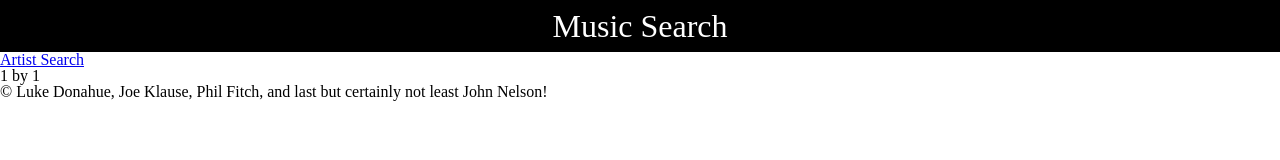
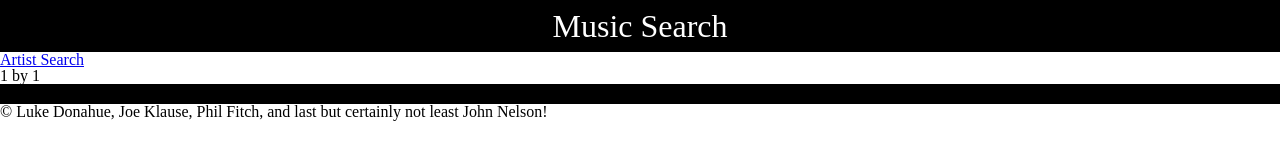
Before and after one commit to johnnelson-401-advanced-javascript/music-search, a React app: page /lyrics/1/1 in a window 1280 px wide. Built offline with nearby package versions, Linux system fonts and the light colour scheme; no server answers.

Commit message:
CSS tweaks

```diff
--- a/src/components/Header/Header.css
+++ b/src/components/Header/Header.css
@@ -6,10 +6,5 @@
     text-align: center;
     font-size: 2em;
   }
-  nav{
-    .Link{
 
-      text-decoration: none;
-    }
-  }
 }
--- /dev/null
+++ b/src/components/lyrics/Lyrics.css
@@ -0,0 +1,7 @@
+.Lyrics{
+  background: black;
+  color: white;
+  padding: 10px 25px;
+  text-align: center;
+  font-size: 1em;
+}
--- a/src/components/lyrics/Lyrics.js
+++ b/src/components/lyrics/Lyrics.js
@@ -1,13 +1,16 @@
 import React from 'react';
 import PropTypes from 'prop-types';
+import styles from './Lyrics.css';
 
 export default function Lyrics({ title, artist, lyrics }) {
   return (
     <>
-      <h3>{`${title} by ${artist}`}</h3>
-      <p>
-        <span>{lyrics}</span>
-      </p>
+      <span>
+        <h3>{`${title} by ${artist}`}</h3>
+        <p className={styles.Lyrics}>
+          <span>{lyrics}</span>
+        </p>
+      </span>
     </>
   );
 }
```
